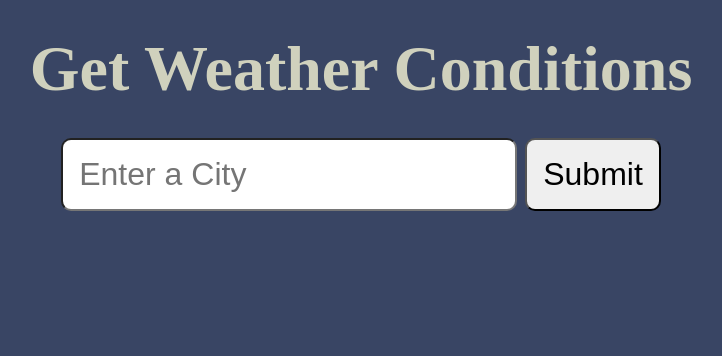
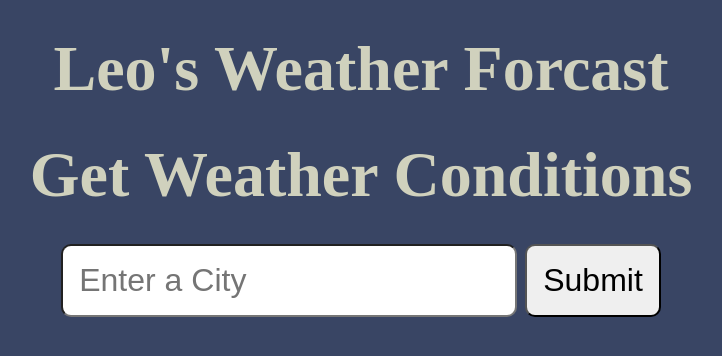
Before and after one commit to leochario/weather_app, a Flask app: page / in a window 1280 px wide. Shown: the top 356 px of the page, without its empty margins (279-1001 px from the left). Run offline with Flask 3, Linux system fonts and the light colour scheme.

Commit message:
Leos Weather Forcast

```diff
--- a/templates/city-not-found.html
+++ b/templates/city-not-found.html
@@ -9,6 +9,7 @@
 </head>
 
 <body>
+    <h1>Leo's Weather Forcast</h1>
     <h1>City not found</h1>
     <h2>Wand to try again?</h2>
     <form action="/weather">
--- a/templates/index.html
+++ b/templates/index.html
@@ -9,6 +9,7 @@
 </head>
 
 <body>
+    <h1>Leo's Weather Forcast</h1>
     <h1>Get Weather Conditions</h1>
     <form action="/weather">
         <input type="text" name="city" id="city" placeholder="Enter a City" />
--- a/templates/weather.html
+++ b/templates/weather.html
@@ -9,6 +9,7 @@
 </head>
 
 <body>
+    <h1>Leo's Weather Forcast</h1>
     <h1>{{ title }} Weather</h1>
     <p>{{ status }} and {{ temp }} &deg;</p>
     <p>Feels like {{ feels_like }} &deg;</p>
```
